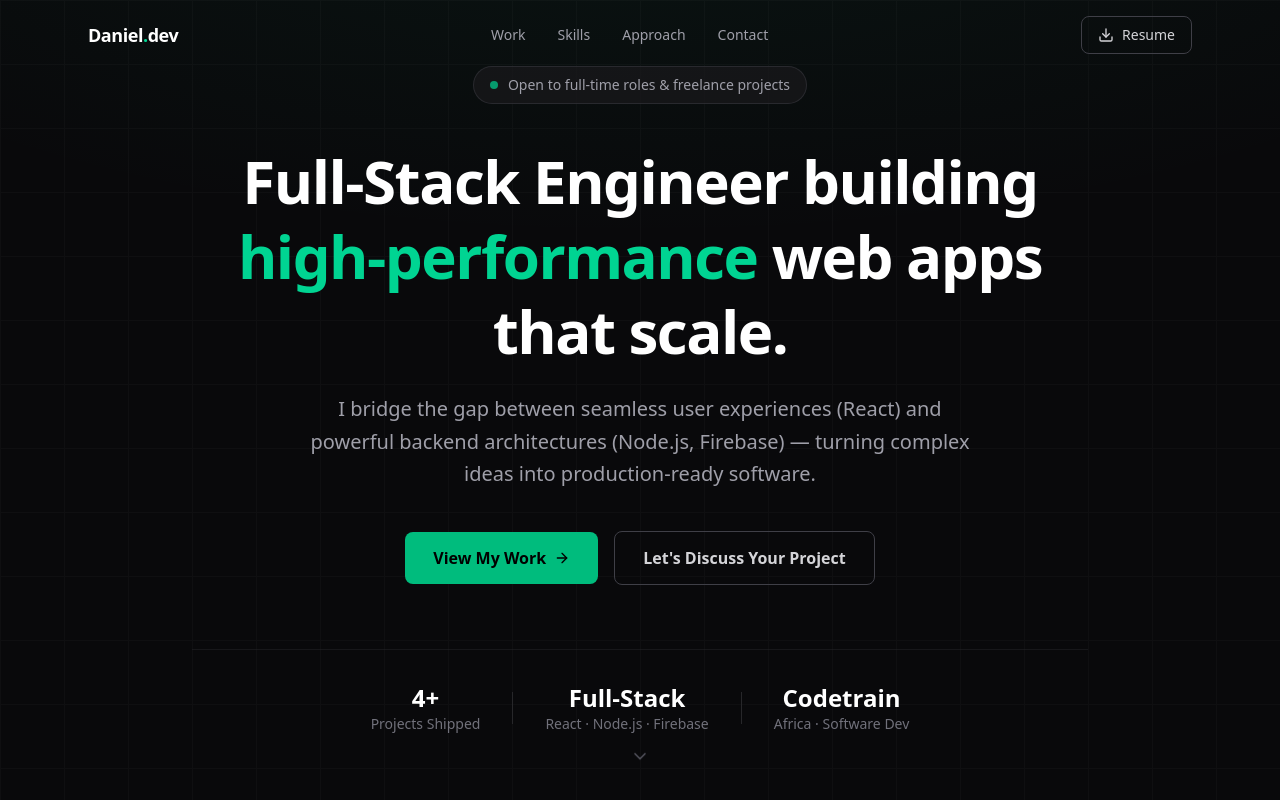
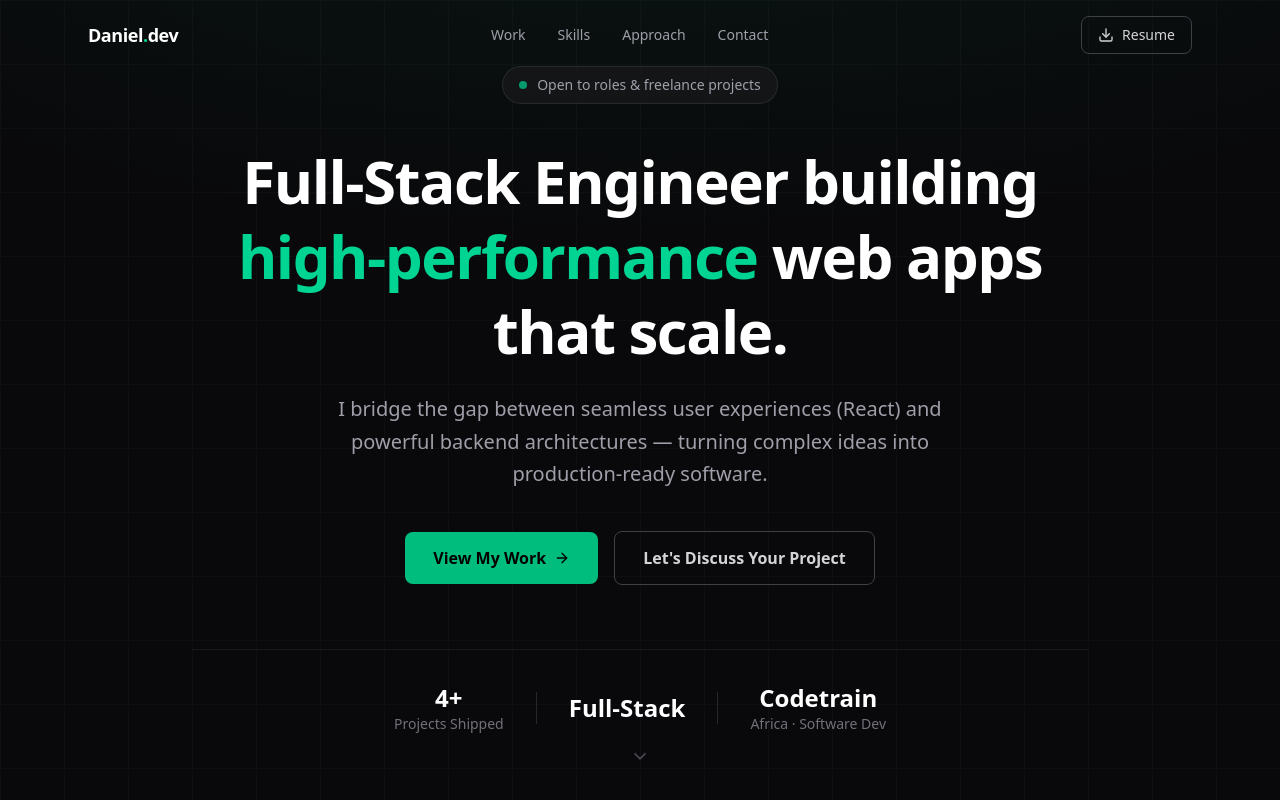
Before and after one commit to Heights001/Portfolio, a React (Vite) app: page / in a window 1280 px wide. Shown: the top 800 px of the page. Built offline with nearby package versions, Linux system fonts and the light colour scheme.

Commit message:
resume truncate

```diff
--- a/src/components/Navbar.jsx
+++ b/src/components/Navbar.jsx
@@ -78,10 +78,7 @@ function Navbar() {
           ))}
           <div className="pt-3 border-t border-zinc-800 mt-3">
             <a
-              href="/resume/Daniel_Yeboah_Resume.pdf"
-              target="_blank"
-              rel="noopener noreferrer"
-              className="inline-flex items-center gap-2 text-sm font-medium text-zinc-300 border border-zinc-700 hover:border-emerald-500 hover:text-emerald-400 px-4 py-2 rounded-lg transition-all duration-200"
+              href="#"
             >
               <Download className="w-4 h-4" />
               Resume
--- a/src/pages/Hero.jsx
+++ b/src/pages/Hero.jsx
@@ -29,7 +29,7 @@ function Hero() {
         <div className="inline-flex items-center gap-2.5 bg-zinc-900/80 border border-zinc-700/50 rounded-full px-4 py-2 mb-10">
           <span className="w-2 h-2 bg-emerald-400 rounded-full animate-pulse" />
           <span className="text-zinc-400 text-sm font-medium">
-            Open to full-time roles & freelance projects
+            Open to roles & freelance projects
           </span>
         </div>
 
@@ -43,7 +43,7 @@ function Hero() {
         {/* Subheading */}
         <p className="text-zinc-400 text-lg sm:text-xl leading-relaxed max-w-2xl mx-auto mb-10">
           I bridge the gap between seamless user experiences (React) and
-          powerful backend architectures (Node.js, Firebase) — turning complex
+          powerful backend architectures — turning complex
           ideas into production-ready software.
         </p>
 
@@ -73,7 +73,6 @@ function Hero() {
           <div className="hidden sm:block w-px h-8 bg-zinc-800" />
           <div className="text-center">
             <p className="text-2xl font-bold text-white">Full-Stack</p>
-            <p className="text-zinc-500 text-sm">React · Node.js · Firebase</p>
           </div>
           <div className="hidden sm:block w-px h-8 bg-zinc-800" />
           <div className="text-center">
--- a/src/pages/PersonalInfo.jsx
+++ b/src/pages/PersonalInfo.jsx
@@ -25,7 +25,7 @@ function PersonalInfo() {
               rel="noopener noreferrer"
               className="bg-gray-700 text-white rounded-md px-6 py-3 font-semibold hover:bg-gray-800 inline-block"
             >
-             View Resume
+             Contact to request Resume
             </a>
           </div>
         </div>
```
